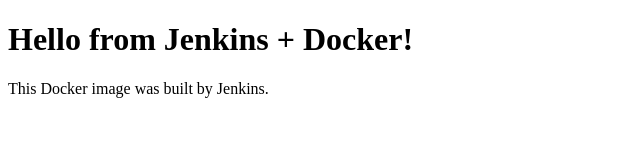
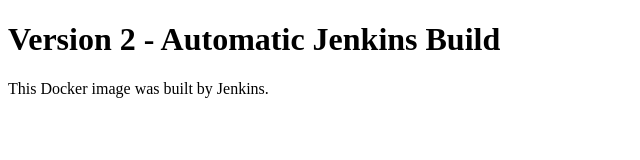
Before and after one commit to tithu018/jenkins-docker-demo, a plain HTML site: page index.html in a window 1280 px wide. Shown: the whole page, without its empty margins (0-640 px from the left). Drawn offline with Linux system fonts and the light colour scheme.

Commit message:
Update header text in index.html

```diff
--- a/index.html
+++ b/index.html
@@ -4,7 +4,7 @@
     <title>Jenkins Docker Demo</title>
 </head>
 <body>
-    <h1>Hello from Jenkins + Docker!</h1>
+    <h1>Version 2 - Automatic Jenkins Build</h1>
     <p>This Docker image was built by Jenkins.</p>
 </body>
 </html>
```
